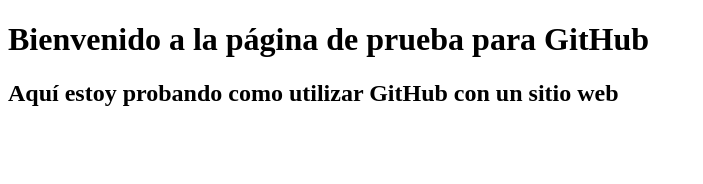
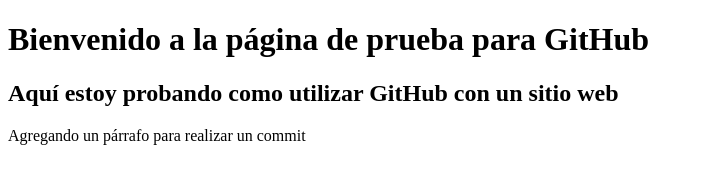
Before and after one commit to VodkasProgrammer/pagina-web, a plain HTML site: page index.html in a window 1280 px wide. Shown: the whole page, without its empty margins (0-703 px from the left). Drawn offline with Linux system fonts and the light colour scheme.

Commit message:
Update index.html

```diff
--- a/index.html
+++ b/index.html
@@ -8,5 +8,6 @@
   <body>
     <h1>Bienvenido a la página de prueba para GitHub</h1>
     <h2>Aquí estoy probando como utilizar GitHub con un sitio web</h2>
+    <p>Agregando un párrafo para realizar un commit</p>
   </body>
 </html>
```
